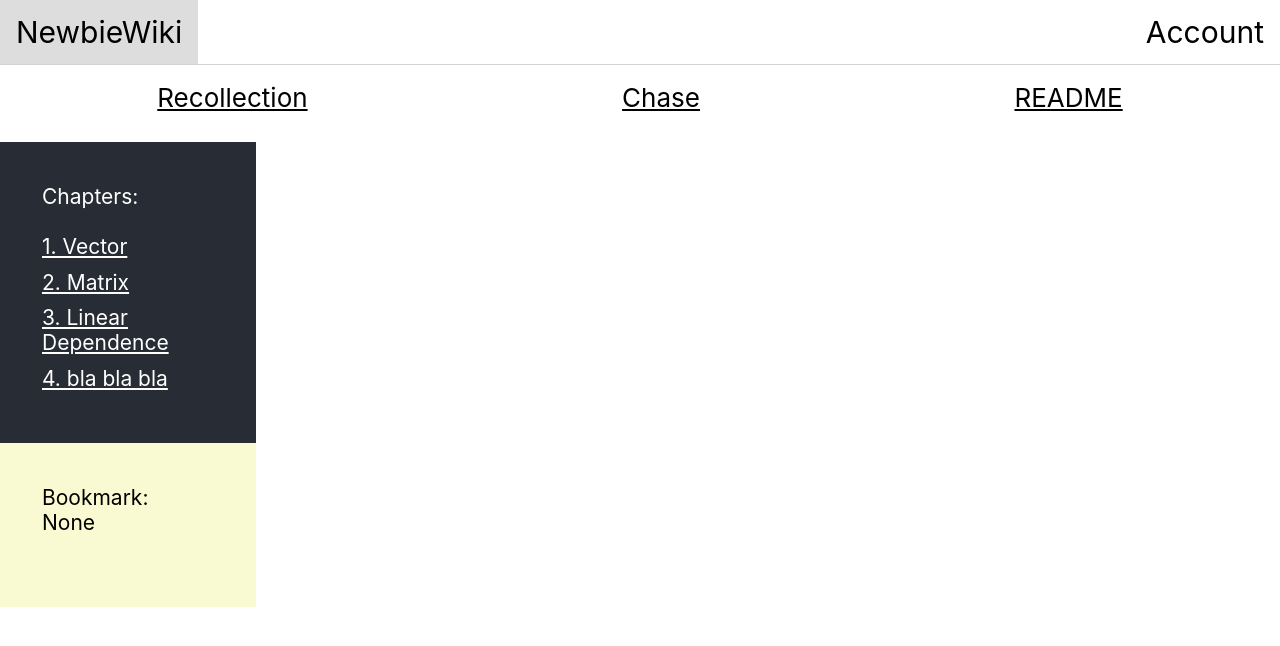
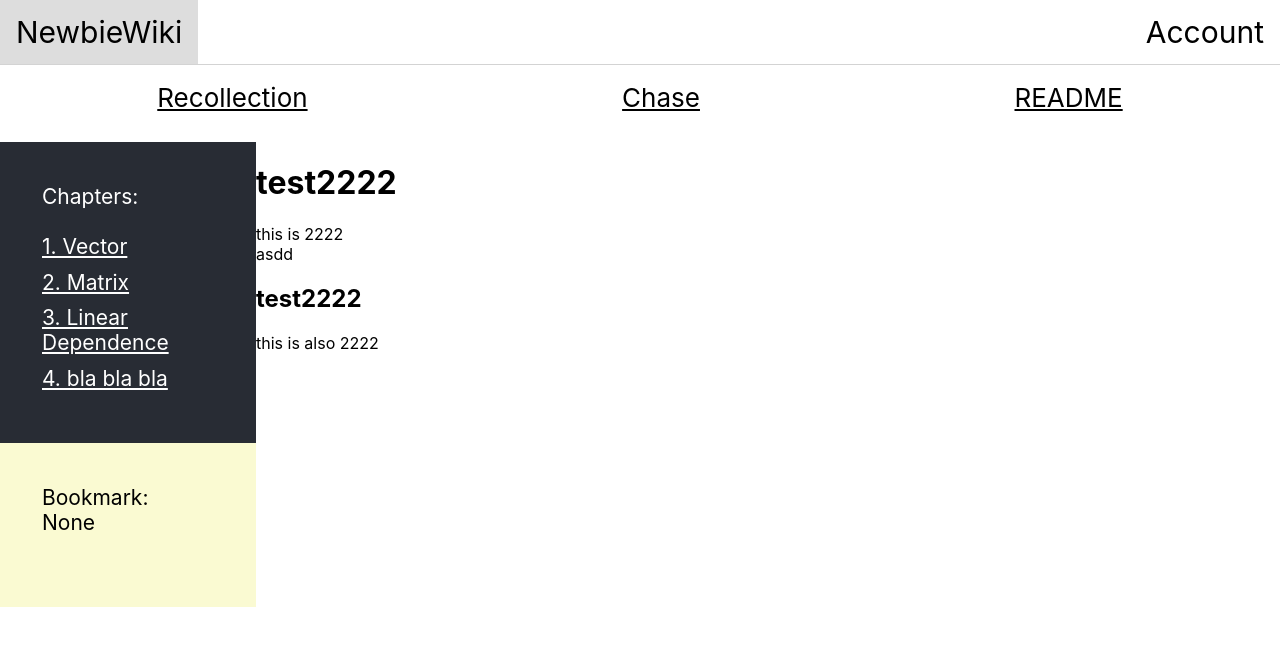
Before and after one commit to nathanwooo/Newbie-Wiki, a React (Create React App) app: page /book in a window 1280 px wide. Shown: the top 646 px of the page. Built offline with nearby package versions, Linux system fonts and the light colour scheme.

Commit message:
added react-markdown, can show .md in BookPage

```diff
--- a/package.json
+++ b/package.json
@@ -13,6 +13,7 @@
     "path": "^0.12.7",
     "react": "^18.2.0",
     "react-dom": "^18.2.0",
+    "react-markdown": "^9.0.0",
     "react-router-dom": "^6.16.0",
     "react-scripts": "5.0.1",
     "web-vitals": "^2.1.4"
--- a/public/markdowns/Maths/2222.md
+++ b/public/markdowns/Maths/2222.md
@@ -1 +1,5 @@
-test2222
+# test2222
+this is 2222
+asdd
+## test2222
+this is also 2222
--- /dev/null
+++ b/src/components/MarkdownViewer.js
@@ -0,0 +1,23 @@
+import { useEffect, useState } from 'react';
+import Markdown from 'react-markdown';
+
+const MarkdownViewer = ({ filepath }) => {
+    const [markdownContent, setMarkdownContent] = useState('');
+
+    useEffect(() => {
+        // fetch markdown content from the file
+        fetch(filepath)
+            .then((response) => response.text())
+            .then((text) => {
+                console.log(filepath)
+                console.log(text);
+                setMarkdownContent(text);
+            })
+    }, [filepath]);
+
+    return (
+        <Markdown>{markdownContent}</Markdown>
+    )
+}
+
+export default MarkdownViewer;
--- a/src/components/style.css
+++ b/src/components/style.css
@@ -54,3 +54,9 @@
     width: 80%;
     height: 100vh;
 }
+
+.RightMarkdownContainer {
+    float: right;
+    width: 80%;
+    height: 100vh;
+}
--- a/src/pages/Book/index.js
+++ b/src/pages/Book/index.js
@@ -1,5 +1,6 @@
 import ChapterNav from "./components/ChapterNav";
 import Bookmark from "../../components/Bookmark";
+import MarkdownViewer from "../../components/MarkdownViewer";
 
 const Book = () => {
     return (
@@ -8,7 +9,8 @@ const Book = () => {
                 <ChapterNav />
                 <Bookmark />
             </div>
-            <div className="RightContainer">
+            <div className="RightMarkdownContainer">
+                <MarkdownViewer filepath={"./markdowns/Maths/2222.md"}/>
             </div>
         </div>
     )
--- a/src/pages/Home/components/BookItem.js
+++ b/src/pages/Home/components/BookItem.js
@@ -1,10 +1,15 @@
 import '../index.css';
+import { useNavigate } from "react-router-dom";
 
 const BookItem = ({ text }) => {
+    const navigation = useNavigate();
+    const openBook = () => {
+        navigation('/book');
+    }
     return (
         <div className="BookBlock">
             <p className="BookText">{text}</p>
-            <button className='BookButton'>read</button>
+            <button className='BookButton' onClick={openBook}>read</button>
         </div>
     );
 };
```
Also changed, not shown: 1 other file (tests, documents, lock files or other folders).
